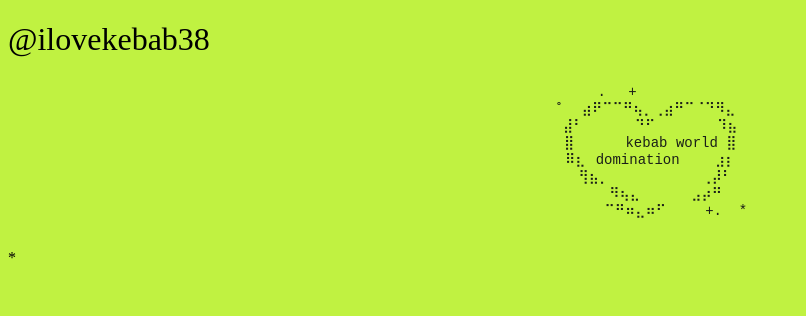
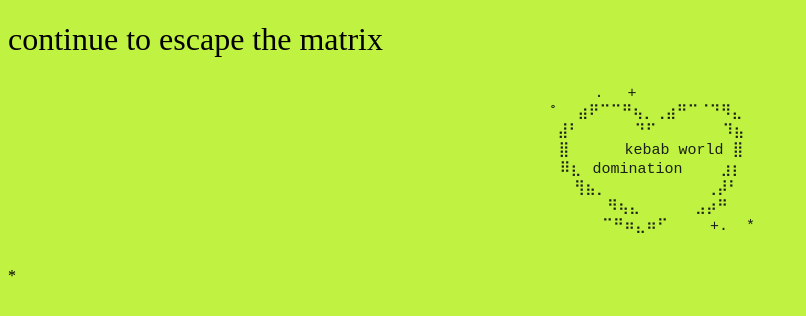
Before and after one commit to ilovekebab38/ilovekebab38.github.io, a plain HTML site: page index.html in a window 1280 px wide. Shown: the whole page, without its empty margins (0-806 px from the left). Drawn offline with Linux system fonts and the light colour scheme; a web font is replaced by a local one.

Commit message:
Update heading text and adjust styles in index.html

```diff
--- a/index.html
+++ b/index.html
@@ -21,7 +21,7 @@
 
         h1  {
   font-family: "Smokum", serif;
-  font-weight: 400;
+  font-weight: 500;
   font-style: normal;
 }
 
@@ -29,7 +29,7 @@
             font-family: monospace;
             color: #1A1F18;
             text-align: center;
-            font-size: 14px;
+            font-size: 15px;
         }
 
     </style>
@@ -37,7 +37,7 @@
 
 <body>
 
-    <h1>@ilovekebab38</h1>
+    <h1>continue to escape the matrix</h1>
 
     <pre>
 .　 +⠀   ⠀
```
